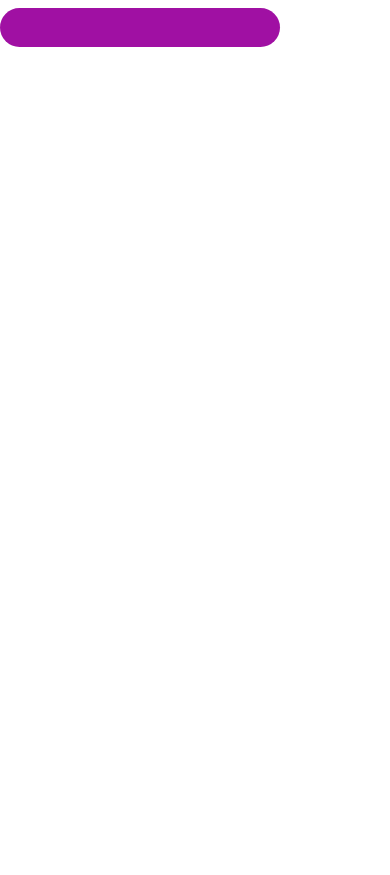
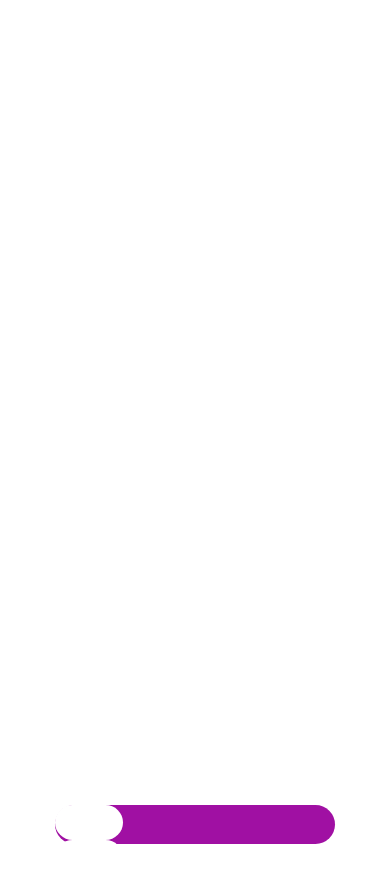
Before and after one commit to georgeussher/PyngLandingPage, a React Native app: screen / in a window 390 px wide. Before the commit the page ends 844 px from the top, so only its background shows below. Built offline with nearby package versions, Linux system fonts and the light colour scheme.

Commit message:
navbar color added

```diff
--- a/App.js
+++ b/App.js
@@ -4,10 +4,9 @@ import NavbarContainer from './components/navbar';
 
 
 
-
 export default function App() {
   return (
-    <View styles={styles.buttonContainer} >
+    <View style={styles.container} >
       <NavbarContainer />
     </View>
   );
@@ -16,16 +15,7 @@ export default function App() {
 const styles = StyleSheet.create({
   container: {
     flex: 1,
-    justifyContent: "space-around",
-    alignItems: "center",
-    marginTop: 150,
-  },
-  buttonContainer: {
-    flex: 1,
     justifyContent: "flex-end",
     alignItems: "center",
-    marginBottom: 36,
-    backgroundColor: "#E010A5",
-  },
-
+  }
 });
--- /dev/null
+++ b/components/group.js
@@ -0,0 +1,23 @@
+import * as React from "react"
+import { StyleSheet,Text, View, Pressable} from "react-native";
+
+export default function Group(){
+    return (
+        <Pressable style={styles.GroupButton}>
+        </Pressable>
+    )
+};
+
+const styles = StyleSheet.create({
+    GroupButton: {
+      width: 68,
+      height: 35,
+      elevation: 8,
+      backgroundColor: "#FFF",
+      color: "#A010A3",
+      borderRadius: 22,
+    //   paddingVertical: 10,
+    //   paddingHorizontal: 50,
+      marginVertical: 0,
+    },
+  });
--- a/components/navbar.js
+++ b/components/navbar.js
@@ -1,24 +1,37 @@
 import * as React from "react"
 import { StyleSheet, View, Text} from "react-native";
+import Group from '../components/group';
+import Send from '../components/send';
+// import Receive from '../components/receive';
+// import Wallet from '../components/wallet';
+
 
 export default function NavbarContainer(){
 
-
     return (
         <View style={styles.NavbarContainer}>
+            <Group/>
+            <Send/>
+            {/* <Receive/>
+            <Wallet/> */}
         </View>
     )
 }
+// why does adding flex box stretch the navbar??
 const styles = StyleSheet.create({
     NavbarContainer: {
+    //   flex: 1,
+    //   flexDirection: 'row',
+    //   justifyContent: "space-between",
+    //   alignItems: "center",
       width: 280,
       height: 39,
       elevation: 8,
       backgroundColor: "#A010A3",
       color: "#A010A3",
       borderRadius: 20,
-      paddingVertical: 10,
-      paddingHorizontal: 50,
-      marginVertical: 8,
+      paddingVertical: 0,
+      paddingHorizontal: 0,
+      marginVertical: 0,
     },
   });
--- /dev/null
+++ b/components/receive.js
@@ -0,0 +1,24 @@
+import * as React from "react"
+import { StyleSheet,Text, View, Pressable} from "react-native";
+
+export default function receive(){
+    return (
+        <Pressable>
+            <Text></Text>
+        </Pressable>
+    )
+};
+
+const styles = StyleSheet.create({
+    ReceiveButton: {
+      width: 280,
+      height: 39,
+      elevation: 8,
+      backgroundColor: "#FFF",
+      color: "#A010A3",
+      borderRadius: 20,
+      paddingVertical: 10,
+      paddingHorizontal: 50,
+      marginVertical: 8,
+    },
+  });
--- /dev/null
+++ b/components/send.js
@@ -0,0 +1,24 @@
+import * as React from "react"
+import { StyleSheet,Text, View, Pressable} from "react-native";
+
+export default function send(){
+    return (
+        <Pressable style={styles.SendButton}>
+            <Text></Text>
+        </Pressable>
+    )
+};
+
+const styles = StyleSheet.create({
+    SendButton: {
+        width: 68,
+        height: 35,
+        elevation: 8,
+        backgroundColor: "#FFF",
+        color: "#A010A3",
+        borderRadius: 22,
+      //   paddingVertical: 10,
+      //   paddingHorizontal: 50,
+        marginVertical: 0,
+    },
+  });
--- /dev/null
+++ b/components/wallet.js
@@ -0,0 +1,24 @@
+import * as React from "react"
+import { StyleSheet,Text, View, Pressable} from "react-native";
+
+export default function wallet(){
+    return (
+        <Pressable>
+            <Text></Text>
+        </Pressable>
+    )
+};
+
+const styles = StyleSheet.create({
+    WalletButton: {
+      width: 280,
+      height: 39,
+      elevation: 8,
+      backgroundColor: "#FFF",
+      color: "#A010A3",
+      borderRadius: 20,
+      paddingVertical: 10,
+      paddingHorizontal: 50,
+      marginVertical: 8,
+    },
+  });
```
